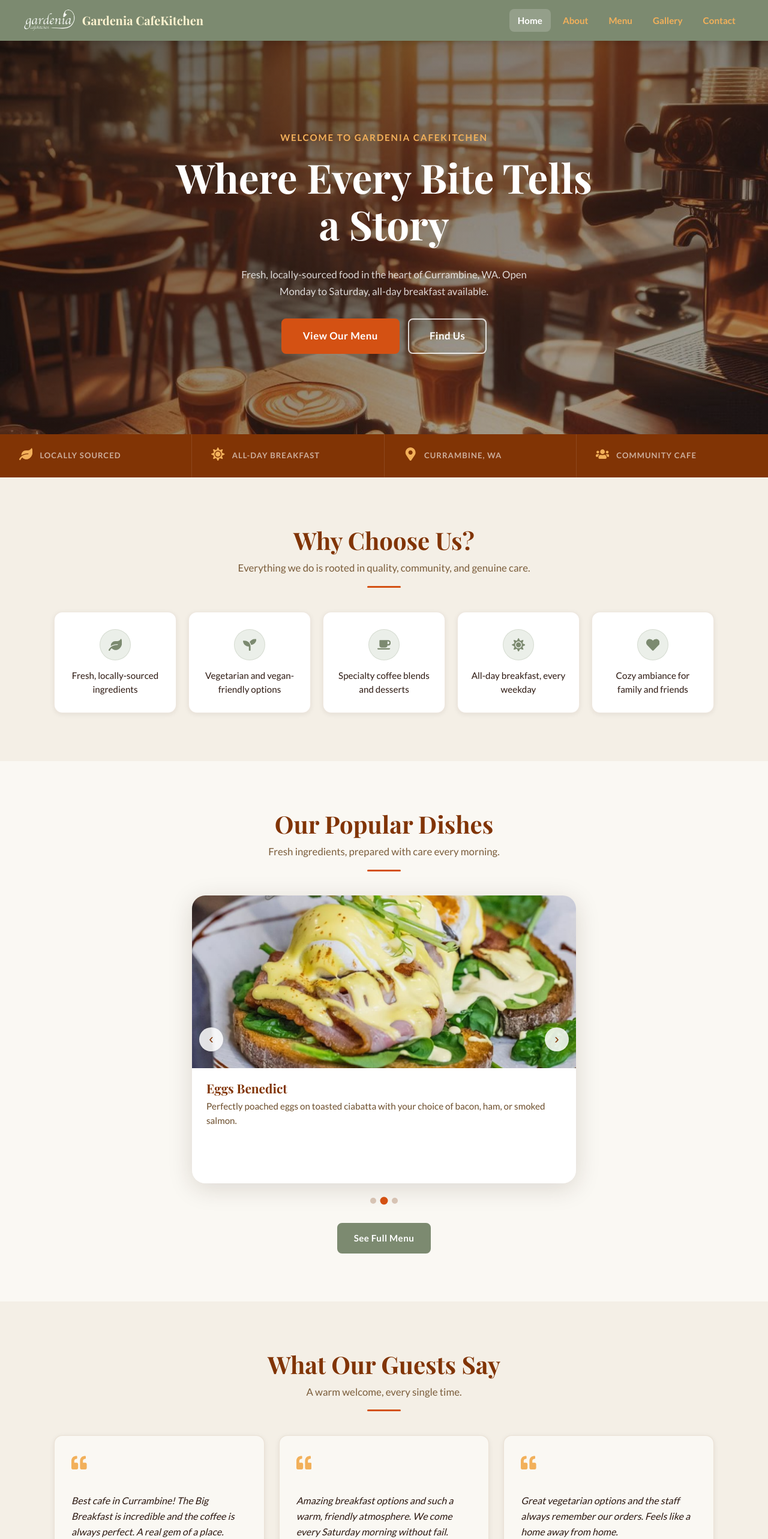
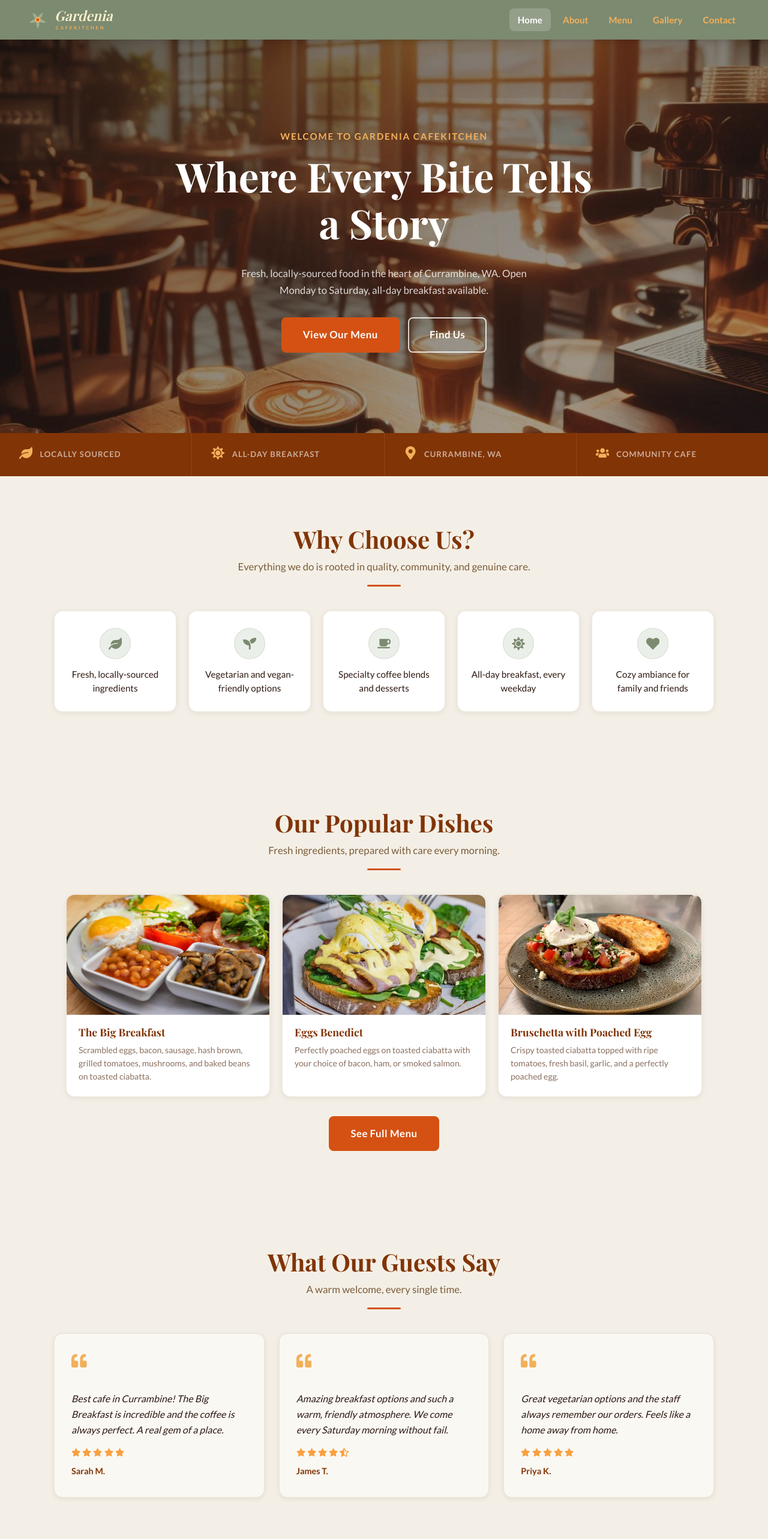
Before and after one commit to royalgillz/GardeniaCafeKitchen, a React (Vite) app: page /#/ in a window 1280 px wide. Shown: the top 2566 px of the page at 60% size. Built offline with nearby package versions, Linux system fonts and the light colour scheme.

Commit message:
Redesign logo as inline SVG component with flower mark and wordmark

```diff
--- a/src/App.css
+++ b/src/App.css
@@ -225,17 +225,13 @@
 }
 
 .header-logo {
-  height: 48px;
+  height: 46px;
   width: auto;
-  border-radius: 4px;
-}
-
-.header-title {
-  font-family: var(--font-display);
-  font-size: 1.25rem;
-  font-weight: 700;
-  color: var(--light-yellow);
-  line-height: 1.2;
+}
+
+.sidebar-logo {
+  height: 42px;
+  width: auto;
 }
 
 /* Nav */
@@ -456,112 +452,60 @@
   text-align: center;
 }
 
-/* Featured Dishes / Carousel */
+/* Featured Dishes */
 .featured-dishes {
-  background-color: var(--cream);
+  background-color: var(--surface-warm);
   text-align: center;
   padding: 5rem 2rem;
 }
-.carousel {
-  position: relative;
-  max-width: 640px;
-  margin: 0 auto 1.5rem;
+.dish-cards {
+  display: grid;
+  grid-template-columns: repeat(3, 1fr);
+  gap: 20px;
+  max-width: 1060px;
+  margin: 0 auto 2rem;
+}
+.dish-card {
+  background: var(--surface);
+  border: 1px solid var(--border);
+  border-radius: var(--radius-md);
   overflow: hidden;
-  border-radius: var(--radius-lg);
-  box-shadow: var(--shadow-lg);
-}
-.carousel-track {
-  position: relative;
-  height: 480px;
-}
-.carousel-slide {
-  position: absolute;
-  inset: 0;
-  opacity: 0;
-  transition: opacity 0.6s ease;
-  pointer-events: none;
-}
-.carousel-slide.active {
-  opacity: 1;
-  pointer-events: auto;
-}
-.carousel-card {
-  height: 100%;
-  display: flex;
-  flex-direction: column;
-}
-.carousel-img-wrap {
-  flex: 0 0 60%;
+  box-shadow: var(--shadow-sm);
+  transition: box-shadow var(--transition), transform var(--transition);
+  text-align: left;
+}
+.dish-card:hover {
+  box-shadow: var(--shadow-md);
+  transform: translateY(-4px);
+}
+.dish-card-img {
+  height: 200px;
   overflow: hidden;
 }
-.carousel-img-wrap img {
+.dish-card-img img {
   width: 100%;
   height: 100%;
   object-fit: cover;
-}
-.carousel-info {
-  flex: 1;
-  background: #fff;
-  padding: 20px 24px;
-  text-align: left;
-}
-.carousel-info h3 {
+  transition: transform 0.4s ease;
+}
+.dish-card:hover .dish-card-img img { transform: scale(1.05); }
+.dish-card-body { padding: 18px 20px 22px; }
+.dish-card-body h3 {
   font-family: var(--font-display);
-  font-size: 1.3rem;
-  margin-bottom: 6px;
+  font-size: 1.1rem;
   color: var(--brown);
-}
-.carousel-info p {
-  font-size: 0.95rem;
-  color: #6b4c2a;
+  margin-bottom: 8px;
+}
+.dish-card-body p {
+  font-size: 0.88rem;
+  color: var(--text-muted);
   line-height: 1.55;
   margin: 0;
 }
-.carousel-btn {
-  position: absolute;
-  top: 50%;
-  transform: translateY(-50%);
-  z-index: 10;
-  background: rgba(255, 255, 255, 0.85);
-  border: none;
-  width: 40px;
-  height: 40px;
-  border-radius: 50%;
-  font-size: 1.4rem;
-  line-height: 1;
-  cursor: pointer;
-  color: var(--brown);
-  display: flex;
-  align-items: center;
-  justify-content: center;
-  box-shadow: var(--shadow-sm);
-  transition: background-color var(--transition);
-}
-.carousel-btn:hover { background: #fff; }
-.carousel-btn--prev { left: 12px; }
-.carousel-btn--next { right: 12px; }
-.carousel-cta {
-  margin-top: 2rem;
-  text-align: center;
-}
-.carousel-dots {
-  display: flex;
-  justify-content: center;
-  gap: 8px;
-}
-.carousel-dot {
-  width: 10px;
-  height: 10px;
-  border-radius: 50%;
-  border: none;
-  background: rgba(129, 52, 5, 0.25);
-  cursor: pointer;
-  transition: background-color var(--transition), transform var(--transition);
-  padding: 0;
-}
-.carousel-dot.active {
-  background: var(--dark-orange);
-  transform: scale(1.3);
+.featured-cta { text-align: center; }
+@media (max-width: 768px) {
+  .dish-cards { grid-template-columns: 1fr; max-width: 420px; }
+  .dish-card-img { height: 220px; }
 }
 
 /* Testimonials */
@@ -616,156 +560,187 @@
   margin: 0;
 }
 
-/* Opening Hours */
-.opening-hours-section {
-  background-color: var(--brown);
-  color: #fff;
+/* Visit / Opening Hours */
+.visit-section {
+  background: var(--cream);
   padding: 5rem 2rem;
 }
-.opening-hours-content {
+.visit-inner {
   display: grid;
   grid-template-columns: 1fr 1fr;
-  gap: 60px;
-  max-width: 960px;
+  gap: 24px;
+  max-width: 860px;
   margin: 0 auto;
-  align-items: center;
-}
-.opening-hours-clock {
-  font-size: 2.4rem;
-  color: var(--sandy-brown);
-  margin-bottom: 12px;
-}
-.opening-hours-text h2 {
+}
+.visit-card {
+  background: var(--surface);
+  border: 1px solid var(--border);
+  border-radius: var(--radius-md);
+  padding: 36px 32px;
+  box-shadow: var(--shadow-sm);
+}
+.visit-card-icon {
+  font-size: 1.6rem;
+  color: var(--dark-orange);
+  margin-bottom: 14px;
+}
+.visit-card h2 {
   font-family: var(--font-display);
-  color: var(--light-yellow);
-  font-size: 2rem;
-  margin-bottom: 1rem;
-}
-.opening-hours-list {
+  font-size: 1.4rem;
+  color: var(--brown);
+  margin-bottom: 20px;
+}
+.visit-hours-list {
   list-style: none;
   padding: 0;
-  margin-bottom: 1rem;
-}
-.opening-hours-list li {
+  margin-bottom: 16px;
+}
+.visit-hours-list li {
   display: flex;
   justify-content: space-between;
-  border-bottom: 1px solid rgba(255, 255, 255, 0.15);
-  padding: 10px 0;
+  align-items: center;
+  padding: 9px 0;
+  border-bottom: 1px solid var(--border);
+  font-size: 0.95rem;
+}
+.visit-hours-list li:last-child { border-bottom: none; }
+.visit-day { font-weight: 700; color: var(--text-dark); }
+.visit-time { color: var(--dark-orange); font-weight: 700; }
+.visit-closed { color: var(--text-muted); font-size: 0.88rem; }
+.visit-deal { font-size: 0.88rem; color: var(--text-muted); margin: 0; line-height: 1.5; }
+.visit-address {
   font-size: 1rem;
-}
-.opening-day { font-weight: 700; color: var(--light-yellow); }
-.opening-time { color: rgba(255, 255, 255, 0.8); }
-.special-deal {
-  font-size: 1rem;
-  color: var(--sandy-brown);
-  font-weight: 700;
-  margin-top: 6px;
-}
-.opening-hours-cta h3 {
-  font-family: var(--font-display);
-  color: var(--sandy-brown);
-  font-size: 1.7rem;
-  margin-bottom: 12px;
-}
-.opening-hours-cta p {
-  color: rgba(255, 255, 255, 0.8);
-  line-height: 1.6;
-  margin-bottom: 22px;
+  color: var(--text-dark);
+  line-height: 1.65;
+  margin-bottom: 16px;
+}
+.visit-contact {
+  display: flex;
+  align-items: center;
+  gap: 8px;
+  font-size: 0.95rem;
+  color: var(--dark-orange);
+  font-weight: 700;
+  margin-bottom: 14px;
+}
+.visit-contact svg { font-size: 0.85rem; flex-shrink: 0; }
+.visit-contact a { color: var(--dark-orange); }
+.visit-note {
+  font-size: 0.85rem;
+  color: var(--text-muted);
+  margin-bottom: 20px;
 }
 
 @media (max-width: 768px) {
   .hero-section, .hero-overlay { min-height: 65vh; }
   .hero-tagline { font-size: 2rem; }
-  .opening-hours-content { grid-template-columns: 1fr; gap: 32px; }
-  .carousel-track { height: 400px; }
+  .visit-inner { grid-template-columns: 1fr; max-width: 480px; }
+  .visit-card { padding: 28px 24px; }
 }
 
 /* =========================================================
    FOOTER
    ========================================================= */
 .footer {
-  background-color: var(--brown);
-  color: var(--light-green);
-  padding: 48px 28px 0;
-}
-.footer-container {
-  display: flex;
-  justify-content: space-between;
-  flex-wrap: wrap;
-  gap: 32px;
+  background: var(--surface-warm);
+  border-top: 3px solid var(--dark-orange);
+}
+.footer-inner {
+  display: grid;
+  grid-template-columns: 2fr 1.2fr 1fr 1fr;
+  gap: 40px;
   max-width: 1200px;
   margin: 0 auto;
-  padding-bottom: 32px;
-  border-bottom: 1px solid rgba(255, 255, 255, 0.1);
-}
-.footer-section { flex: 1; min-width: 200px; }
-.footer-heading {
+  padding: 52px 32px 44px;
+}
+
+/* Brand column */
+.footer-brand { display: flex; flex-direction: column; }
+.footer-name {
   font-family: var(--font-display);
-  font-size: 1.4rem;
-  color: var(--light-yellow);
-  margin-bottom: 6px;
+  font-size: 1.3rem;
+  color: var(--brown);
+  margin-bottom: 4px;
 }
 .footer-tagline {
   font-style: italic;
-  font-size: 0.9rem;
-  color: rgba(255, 255, 255, 0.6);
+  font-size: 0.85rem;
+  color: var(--dark-orange);
+  margin-bottom: 14px;
+}
+.footer-about {
+  font-size: 0.85rem;
+  color: var(--text-muted);
+  line-height: 1.65;
+  margin-bottom: 20px;
+  max-width: 300px;
+}
+.footer-socials { display: flex; gap: 10px; }
+.footer-social-btn {
+  display: flex;
+  align-items: center;
+  justify-content: center;
+  width: 36px;
+  height: 36px;
+  border-radius: var(--radius-sm);
+  background: var(--surface);
+  color: var(--brown);
+  font-size: 1rem;
+  border: 1px solid var(--border);
+  transition: background var(--transition), color var(--transition), border-color var(--transition);
+}
+.footer-social-btn:hover { background: var(--dark-orange); color: #fff; border-color: var(--dark-orange); }
+
+/* Info columns */
+.footer-col-heading {
+  font-size: 0.68rem;
+  font-weight: 700;
+  text-transform: uppercase;
+  letter-spacing: 0.12em;
+  color: var(--brown);
   margin-bottom: 16px;
 }
-.footer-subheading {
-  font-size: 1rem;
-  font-weight: 700;
-  color: var(--sandy-brown);
-  text-transform: uppercase;
-  letter-spacing: 0.08em;
-  margin-bottom: 14px;
-}
-.footer-info-list {
+.footer-col-list {
   list-style: none;
   padding: 0;
   display: flex;
   flex-direction: column;
-  gap: 10px;
-}
-.footer-info-list li {
+  gap: 11px;
+}
+.footer-col-list li {
   display: flex;
   align-items: flex-start;
-  gap: 10px;
-  font-size: 0.92rem;
-  color: rgba(255, 255, 255, 0.8);
-}
-.footer-info-list a {
-  color: rgba(255, 255, 255, 0.8);
-  transition: color var(--transition);
-}
-.footer-info-list a:hover { color: var(--sandy-brown); }
-.footer-icon { color: var(--sandy-brown); flex-shrink: 0; margin-top: 3px; }
-.footer-links { list-style: none; padding: 0; display: flex; flex-direction: column; gap: 8px; }
-.footer-link {
-  font-size: 0.95rem;
-  color: rgba(255, 255, 255, 0.8);
+  gap: 9px;
+  font-size: 0.84rem;
+  color: var(--text-muted);
+  line-height: 1.5;
+}
+.footer-col-list li svg { color: var(--dark-orange); flex-shrink: 0; margin-top: 3px; font-size: 0.78rem; }
+.footer-col-list a { color: var(--text-muted); transition: color var(--transition); }
+.footer-col-list a:hover { color: var(--dark-orange); }
+.footer-col-list--links li { gap: 0; }
+.footer-col-list--links a {
+  font-size: 0.88rem;
+  color: var(--text-muted);
   transition: color var(--transition), padding-left var(--transition);
   display: block;
 }
-.footer-link:hover { color: var(--sandy-brown); padding-left: 4px; }
-.footer-social-text { font-size: 0.9rem; color: rgba(255, 255, 255, 0.6); margin-bottom: 14px; }
-.footer-socials { display: flex; gap: 12px; }
-.footer-social-link {
-  display: flex;
-  align-items: center;
-  justify-content: center;
-  width: 40px;
-  height: 40px;
-  border-radius: 50%;
-  background: rgba(255, 255, 255, 0.1);
-  color: var(--light-yellow);
-  font-size: 1.2rem;
-  transition: background-color var(--transition), color var(--transition);
-}
-.footer-social-link:hover {
-  background: var(--dark-orange);
-  color: #fff;
-}
-.footer-bottom {
+.footer-col-list--links a:hover { color: var(--dark-orange); padding-left: 4px; }
+.footer-hours-time {
+  font-size: 1rem !important;
+  font-weight: 700;
+  color: var(--dark-orange) !important;
+  padding-left: 26px;
+}
+.footer-hours-closed {
+  font-size: 0.8rem !important;
+  color: var(--text-muted) !important;
+  padding-left: 26px;
+  opacity: 0.7;
+}
+
+/* Bottom bar */
+.footer-bar {
   display: flex;
   justify-content: space-between;
   align-items: center;
@@ -773,21 +748,20 @@
   gap: 8px;
   max-width: 1200px;
   margin: 0 auto;
-  padding: 18px 0 20px;
-}
-.footer-bottom-text {
-  font-size: 0.85rem;
-  color: rgba(255, 255, 255, 0.5);
-  margin: 0;
-}
-.footer-bottom-text a {
-  color: var(--sandy-brown);
-  transition: color var(--transition);
-}
-.footer-bottom-text a:hover { color: var(--light-yellow); }
-
-@media (max-width: 600px) {
-  .footer-bottom { flex-direction: column; align-items: center; text-align: center; }
+  padding: 16px 32px 20px;
+  border-top: 1px solid var(--border);
+}
+.footer-bar p { font-size: 0.8rem; color: var(--text-muted); margin: 0; }
+.footer-bar a { color: var(--dark-orange); transition: color var(--transition); }
+.footer-bar a:hover { color: var(--brown); }
+
+@media (max-width: 900px) {
+  .footer-inner { grid-template-columns: 1fr 1fr; gap: 32px; padding: 40px 24px 32px; }
+  .footer-bar { padding: 14px 24px 18px; }
+}
+@media (max-width: 520px) {
+  .footer-inner { grid-template-columns: 1fr; gap: 28px; }
+  .footer-bar { flex-direction: column; align-items: flex-start; }
 }
 
 /* =========================================================
--- a/src/Components/layout/Footer.jsx
+++ b/src/Components/layout/Footer.jsx
@@ -9,77 +9,78 @@ const QUICK_LINKS = [
     { to: '/contact-us', label: 'Contact' },
 ];
 
-const Footer = () => {
-    return (
+const Footer = () => (
     <footer className="footer">
-            <div className="footer-container">
-                <div className="footer-section">
-                    <h2 className="footer-heading">Gardenia CafeKitchen</h2>
+        <div className="footer-inner">
+            {/* Brand column */}
+            <div className="footer-brand">
+                <h2 className="footer-name">Gardenia CafeKitchen</h2>
                 <p className="footer-tagline">Freshness in Every Bite</p>
-                    <ul className="footer-info-list">
-                        <li>
-                            <FaClock className="footer-icon" />
-                            <span>Mon - Sat: 8:00 AM - 2:00 PM</span>
-                        </li>
-                        <li>
-                            <FaPhone className="footer-icon" />
-                            <a href="tel:+61894078749">+61 8 9407 8749</a>
-                        </li>
-                        <li>
-                            <FaEnvelope className="footer-icon" />
-                            <a href="mailto:info@gardeniacafe.kitchen">info@gardeniacafe.kitchen</a>
-                        </li>
-                        <li>
-                            <FaMapMarkerAlt className="footer-icon" />
-                            <a
-                                href="https://www.google.com/maps/place/Gardenia+CafeKitchen"
-                                target="_blank"
-                                rel="noopener noreferrer"
-                            >
-                                Shop 12/1244 Marmion Ave, Currambine WA 6028
-                            </a>
-                        </li>
-                    </ul>
-                </div>
-
-                <div className="footer-section">
-                    <h3 className="footer-subheading">Quick Links</h3>
-                    <ul className="footer-links">
-                        {QUICK_LINKS.map(({ to, label }) => (
-                            <li key={to}>
-                                <Link to={to} className="footer-link">{label}</Link>
-                            </li>
-                        ))}
-                    </ul>
-                </div>
-
-                <div className="footer-section">
-                    <h3 className="footer-subheading">Follow Us</h3>
-                    <p className="footer-social-text">Stay connected for updates, specials, and more.</p>
+                <p className="footer-about">
+                    A warm neighbourhood cafe in Currambine, WA. Fresh food, great coffee, and a welcoming community table.
+                </p>
                 <div className="footer-socials">
                     <a
                         href="https://www.facebook.com/profile.php?id=100094037439165"
                         target="_blank"
                         rel="noopener noreferrer"
-                            className="footer-social-link"
+                        className="footer-social-btn"
                         aria-label="Facebook"
                     >
                         <FaFacebook />
                     </a>
                 </div>
             </div>
+
+            {/* Contact column */}
+            <div className="footer-col">
+                <h3 className="footer-col-heading">Contact</h3>
+                <ul className="footer-col-list">
+                    <li>
+                        <FaMapMarkerAlt />
+                        <a href="https://www.google.com/maps/place/Gardenia+CafeKitchen" target="_blank" rel="noopener noreferrer">
+                            Shop 12/1244 Marmion Ave<br />Currambine WA 6028
+                        </a>
+                    </li>
+                    <li>
+                        <FaPhone />
+                        <a href="tel:+61894078749">+61 8 9407 8749</a>
+                    </li>
+                    <li>
+                        <FaEnvelope />
+                        <a href="mailto:info@gardeniacafe.kitchen">info@gardeniacafe.kitchen</a>
+                    </li>
+                </ul>
             </div>
 
-            <div className="footer-bottom">
-                <p className="footer-bottom-text">
-                    &copy; {new Date().getFullYear()} Gardenia CafeKitchen. All Rights Reserved.
-                </p>
-                <p className="footer-bottom-text">
-                    Designed by <a href="https://www.linkedin.com/in/sehaj-gill" target="_blank" rel="noopener noreferrer">Sehaj Gill</a>
-                </p>
+            {/* Links column */}
+            <div className="footer-col">
+                <h3 className="footer-col-heading">Explore</h3>
+                <ul className="footer-col-list footer-col-list--links">
+                    {QUICK_LINKS.map(({ to, label }) => (
+                        <li key={to}>
+                            <Link to={to}>{label}</Link>
+                        </li>
+                    ))}
+                </ul>
+            </div>
+
+            {/* Hours column */}
+            <div className="footer-col">
+                <h3 className="footer-col-heading">Hours</h3>
+                <ul className="footer-col-list">
+                    <li><FaClock /><span>Mon – Sat</span></li>
+                    <li className="footer-hours-time">8:00 AM – 2:00 PM</li>
+                    <li className="footer-hours-closed">Closed Sundays</li>
+                </ul>
+            </div>
+        </div>
+
+        <div className="footer-bar">
+            <p>&copy; {new Date().getFullYear()} Gardenia CafeKitchen. All rights reserved.</p>
+            <p>Designed by <a href="https://www.linkedin.com/in/sehaj-gill" target="_blank" rel="noopener noreferrer">Sehaj Gill</a></p>
         </div>
     </footer>
 );
-};
 
 export default Footer;
--- a/src/Components/layout/Header.jsx
+++ b/src/Components/layout/Header.jsx
@@ -1,6 +1,6 @@
 import { useState } from 'react';
 import { Link, useLocation } from 'react-router-dom';
-import logo from '../../assets/Apronlogo.png';
+import Logo from '../ui/Logo';
 
 const NAV_LINKS = [
     { to: '/', label: 'Home' },
@@ -20,14 +20,13 @@ const Header = () => {
     return (
         <header className="header">
             <div className="header-content">
-                <Link to="/" className="header-brand" onClick={closeMenu}>
-                    <img src={logo} alt="Gardenia CafeKitchen logo" className="header-logo" />
-                    <span className="header-title">Gardenia CafeKitchen</span>
+                <Link to="/" className="header-brand" onClick={closeMenu} aria-label="Gardenia CafeKitchen – Home">
+                    <Logo className="header-logo" variant="light" />
                 </Link>
 
                 <nav className={`nav-links${isMenuOpen ? ' open' : ''}`} aria-label="Main navigation">
                     <div className="sidebar-header">
-                        <img src={logo} alt="Gardenia CafeKitchen logo" className="sidebar-logo" />
+                        <Logo className="sidebar-logo" variant="default" />
                         <button className="sidebar-close" onClick={closeMenu} aria-label="Close menu">
                             &#x2715;
                         </button>
--- /dev/null
+++ b/src/Components/ui/Logo.jsx
@@ -0,0 +1,71 @@
+const PETAL_OUTER = 'M0,0 C5,-4 6.5,-14 0,-23 C-6.5,-14 -5,-4 0,0';
+const PETAL_INNER = 'M0,0 C3.5,-3 4.5,-10 0,-17 C-4.5,-10 -3.5,-3 0,0';
+
+const Logo = ({ className, variant = 'default' }) => {
+    const isDark = variant === 'light';
+    const nameColor = isDark ? '#fef3d0' : '#813405';
+    const subColor  = isDark ? '#f2b05a' : '#8a7060';
+
+    return (
+        <svg
+            viewBox="0 0 216 54"
+            xmlns="http://www.w3.org/2000/svg"
+            className={className}
+            role="img"
+            aria-label="Gardenia CafeKitchen"
+        >
+            {/* Gardenia flower mark */}
+            <g transform="translate(27,27)">
+                {/* Outer 5 petals */}
+                {[0, 72, 144, 216, 288].map((a) => (
+                    <path
+                        key={a}
+                        d={PETAL_OUTER}
+                        fill="#7c8a70"
+                        opacity="0.92"
+                        transform={`rotate(${a})`}
+                    />
+                ))}
+                {/* Inner 5 petals (offset 36°, smaller) */}
+                {[36, 108, 180, 252, 324].map((a) => (
+                    <path
+                        key={a}
+                        d={PETAL_INNER}
+                        fill="#a3b89a"
+                        opacity="0.8"
+                        transform={`rotate(${a})`}
+                    />
+                ))}
+                {/* Centre */}
+                <circle r="5.5" fill="#f2b05a" />
+                <circle r="2.8" fill="#d45113" />
+            </g>
+
+            {/* Wordmark */}
+            <text
+                x="60"
+                y="29"
+                fontFamily="'Playfair Display', Georgia, serif"
+                fontSize="27"
+                fontStyle="italic"
+                fontWeight="600"
+                fill={nameColor}
+            >
+                Gardenia
+            </text>
+            <text
+                x="62"
+                y="46"
+                fontFamily="'Lato', Arial, sans-serif"
+                fontSize="9"
+                fontWeight="700"
+                letterSpacing="3.2"
+                fill={subColor}
+            >
+                CAFEKITCHEN
+            </text>
+        </svg>
+    );
+};
+
+export default Logo;
--- a/src/pages/home/FeaturedDishes.jsx
+++ b/src/pages/home/FeaturedDishes.jsx
@@ -1,60 +1,29 @@
-import { useState, useEffect, useCallback } from 'react';
 import SectionHeader from '../../Components/ui/SectionHeader';
 import Button from '../../Components/ui/Button';
 
-const FeaturedDishes = ({ dishes }) => {
-    const [current, setCurrent] = useState(0);
-
-    const next = useCallback(() => setCurrent((c) => (c + 1) % dishes.length), [dishes.length]);
-    const prev = () => setCurrent((c) => (c === 0 ? dishes.length - 1 : c - 1));
-
-    useEffect(() => {
-        const timer = setInterval(next, 4500);
-        return () => clearInterval(timer);
-    }, [next]);
-
-    return (
+const FeaturedDishes = ({ dishes }) => (
     <section className="featured-dishes">
         <SectionHeader
             title="Our Popular Dishes"
             subtitle="Fresh ingredients, prepared with care every morning."
         />
-            <div className="carousel">
-                <button className="carousel-btn carousel-btn--prev" onClick={prev} aria-label="Previous dish">&#8249;</button>
-                <div className="carousel-track">
+        <div className="dish-cards">
             {dishes.map((dish, i) => (
-                        <div key={i} className={`carousel-slide${i === current ? ' active' : ''}`} aria-hidden={i !== current}>
-                            <div className="carousel-card">
-                                <div className="carousel-img-wrap">
+                <div key={i} className="dish-card">
+                    <div className="dish-card-img">
                         <img src={dish.image} alt={dish.name} />
                     </div>
-                                <div className="carousel-info">
+                    <div className="dish-card-body">
                         <h3>{dish.name}</h3>
                         <p>{dish.description}</p>
                     </div>
                 </div>
-                        </div>
             ))}
         </div>
-                <button className="carousel-btn carousel-btn--next" onClick={next} aria-label="Next dish">&#8250;</button>
-            </div>
-            <div className="carousel-dots" role="tablist">
-                {dishes.map((_, i) => (
-                    <button
-                        key={i}
-                        role="tab"
-                        aria-selected={i === current}
-                        aria-label={`Dish ${i + 1}`}
-                        className={`carousel-dot${i === current ? ' active' : ''}`}
-                        onClick={() => setCurrent(i)}
-                    />
-                ))}
-            </div>
-            <div className="carousel-cta">
-                <Button to="/menu" variant="secondary">See Full Menu</Button>
+        <div className="featured-cta">
+            <Button to="/menu" variant="primary" size="lg">See Full Menu</Button>
         </div>
     </section>
 );
-};
 
 export default FeaturedDishes;
```
Also changed, not shown: src/pages/home/Visit.jsx (+28 -14 lines). Lines whose indentation alone changed are shown as unchanged.
